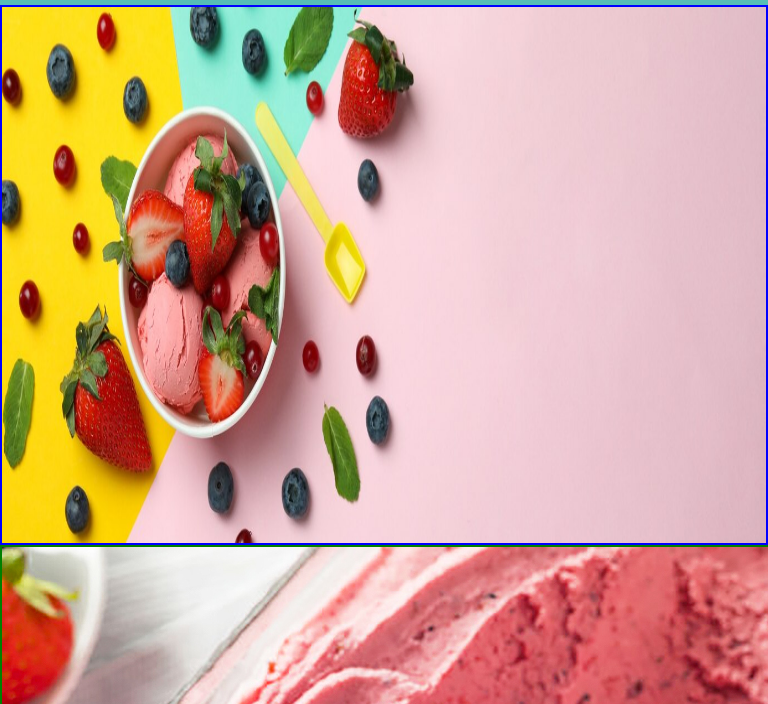
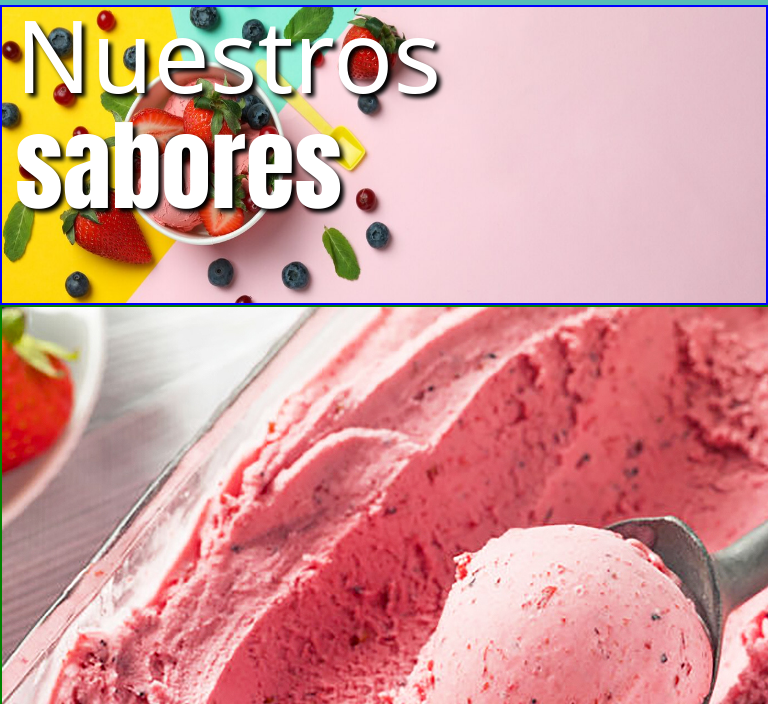
Before and after one commit to camilobeta1998/Proyecto-final, a website: page pages/sabores.html in a window 768 px wide. Shown: the part 85-789 px from the top of the page. Drawn offline with nearby package versions, Linux system fonts and the light colour scheme.

Commit message:
se hizo el banner de sabores

```diff
--- a/pages/sabores.html
+++ b/pages/sabores.html
@@ -58,8 +58,8 @@
   <!--Inicio section uno-->
   <section class="sectionUnoSabores">
     <img src="../multimedia/images/one.jpg" alt="Gelato de diferentes sabores">
-
-
+    <p class="nuestros">Nuestros</p>
+    <p class="sabores">sabores</p>
   </section>
   <!--Fin section uno-->
 
--- a/scss/component/_maquetacionHome.scss
+++ b/scss/component/_maquetacionHome.scss
@@ -232,4 +232,23 @@
   }
 }
 
-/*Fin maquetacion desktop*/
+/*Fin maquetacion desktop Sabores*/
+
+/*--------------------------------------------------------*/
+
+/*Inicio maquetacion mediana Sabores */
+
+@media only screen and (min-width: 481px) and (max-width: 960px) {
+  .grid-containerSabores {
+    display: grid;
+    grid-template-rows: 90px 300px 400px 500px 500px 350px;
+    grid-template-columns: 100%;
+    grid-template-areas:
+      "header"
+      "sectionUnoSabores"
+      "sectionDosSabores"
+      "sectionTresSabores"
+      "sectionCuatroSabores"
+      "footer";
+  }
+}
--- a/scss/component/sabores/sabores.scss
+++ b/scss/component/sabores/sabores.scss
@@ -6,6 +6,29 @@
     img {
       width: 100%;
       height: 100%;
+      position: relative;
+    }
+    p {
+      color: $color-letras;
+    }
+    .sabores {
+      font-family: $font;
+      font-size: 200px;
+      position: absolute;
+      top: 18%;
+      left: 2%;
+      text-shadow: 4px 4px 4px black;
+      @media only screen and (min-width: 481px) and (max-width: 960px) {
+        font-size: 100px;
+        top: 22%;
+      }
+    }
+    .nuestros {
+      position: absolute;
+      top: 8%;
+      left: 2%;
+      font-size: 100px;
+      text-shadow: 4px 4px 4px black;
     }
   }
 }
```
Also changed, not shown: css/style.css, 1 other file.
